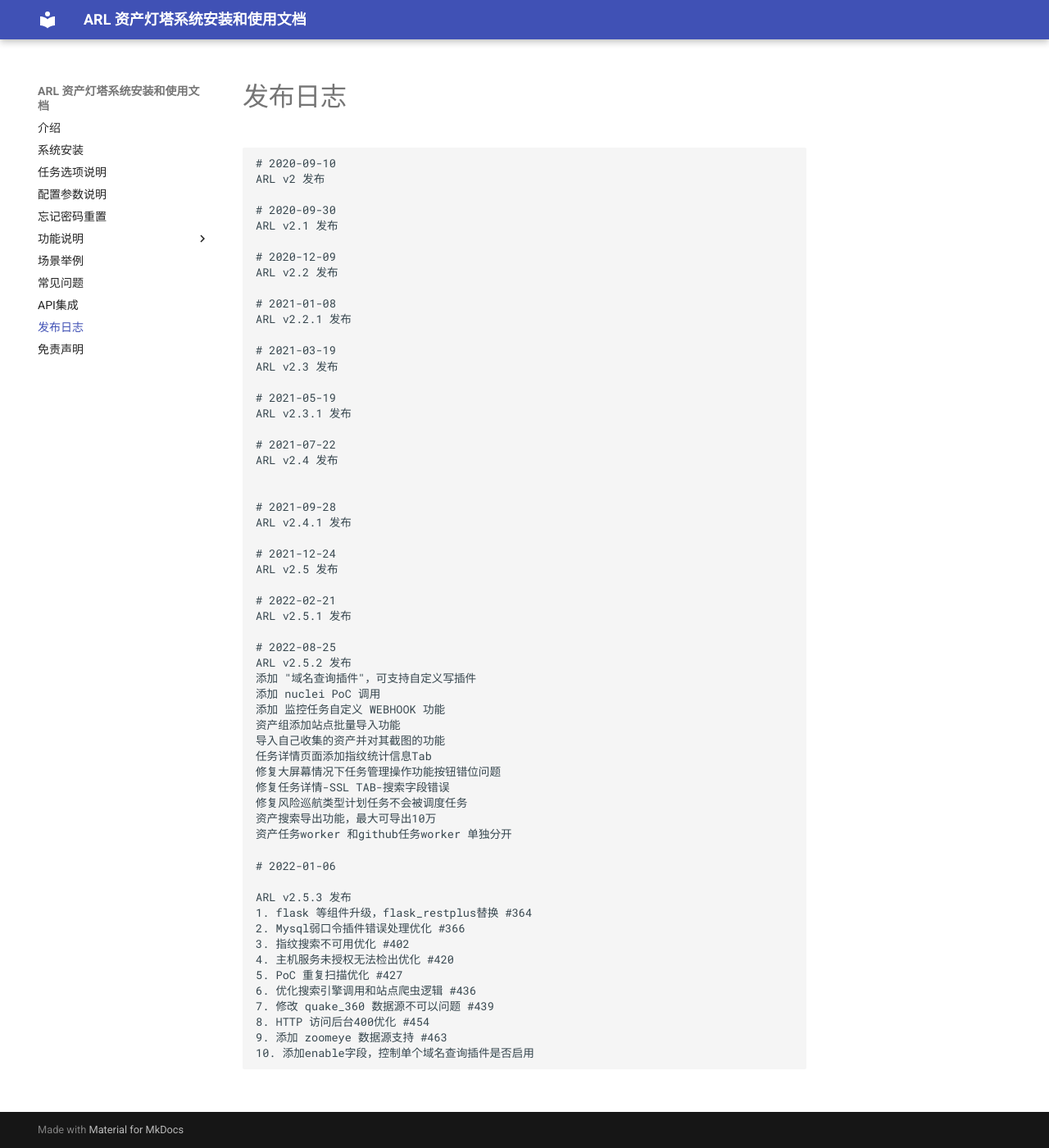
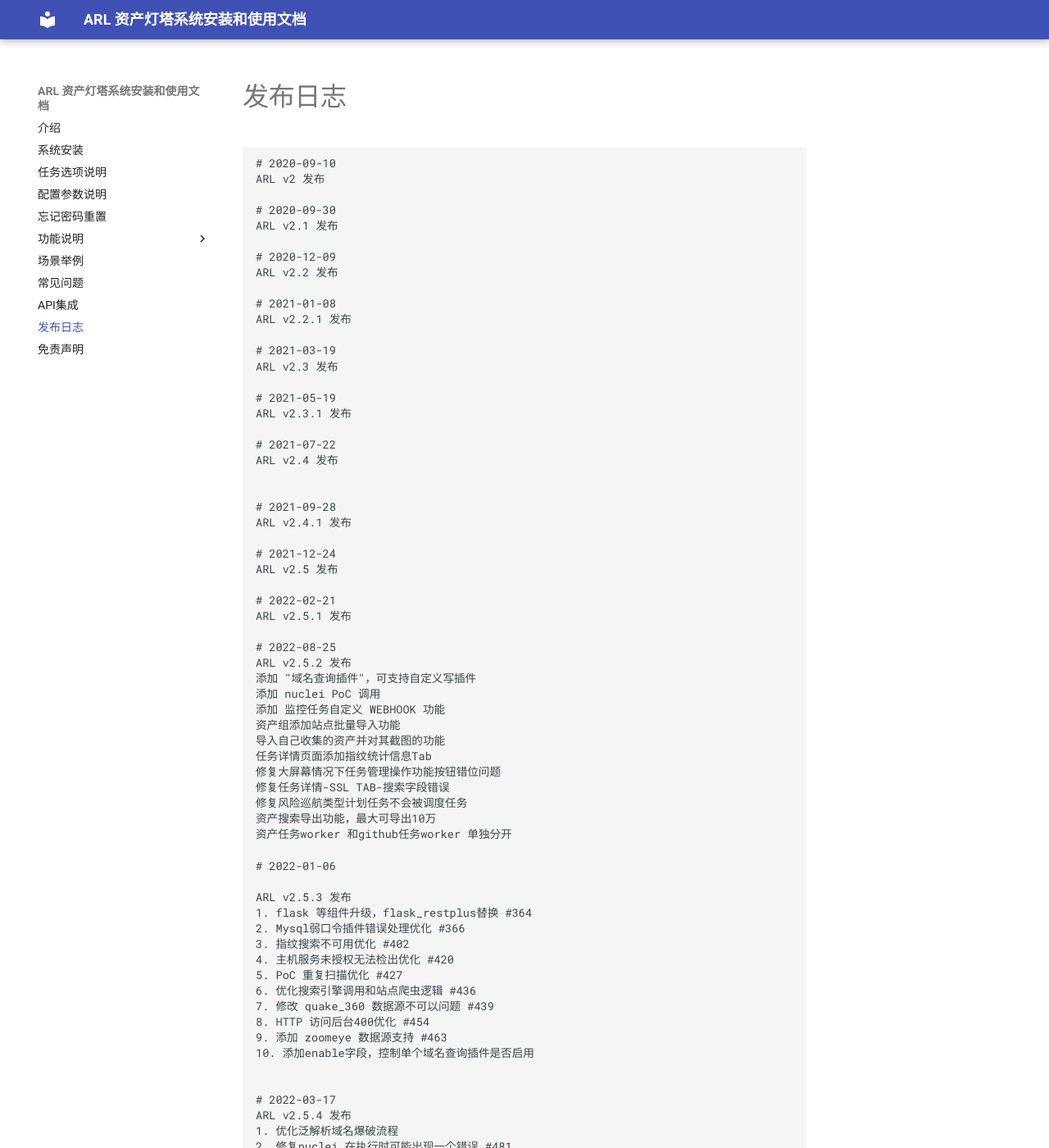
Before and after one commit to TophantTechnology/ARL-doc, an MkDocs documentation site: the page built from docs/release_log.md, in a window 1280 px wide and 1400 px high. Shown: the whole window at 82% size. Built offline with MkDocs 1.6.1 and Material for MkDocs 9.7.7, drawn with Linux system fonts in a browser that asks for light colours; some of the changed text lies outside the part shown.

Commit message:
更新文档

````diff
--- a/docs/release_log.md
+++ b/docs/release_log.md
@@ -57,4 +57,14 @@ ARL v2.5.3 发布
 8. HTTP 访问后台400优化 #454
 9. 添加 zoomeye 数据源支持 #463
 10. 添加enable字段，控制单个域名查询插件是否启用
+
+
+# 2022-03-17
+ARL v2.5.4 发布
+1. 优化泛解析域名爆破流程
+2. 修复nuclei 在执行时可能出现一个错误 #481
+3. nuclei版本更新
+4. 截图生成文件名正则优化 #498
+5. 域名插件crt.sh，hunter_qax等优化
+6. 修复302 URL过长导致入库失败问题 @原来是老王 @ki9mu
 ```
````
Also changed, not shown: docs/faq.md (+1 -1 lines), docs/system_install.md (+2 -2 lines).
